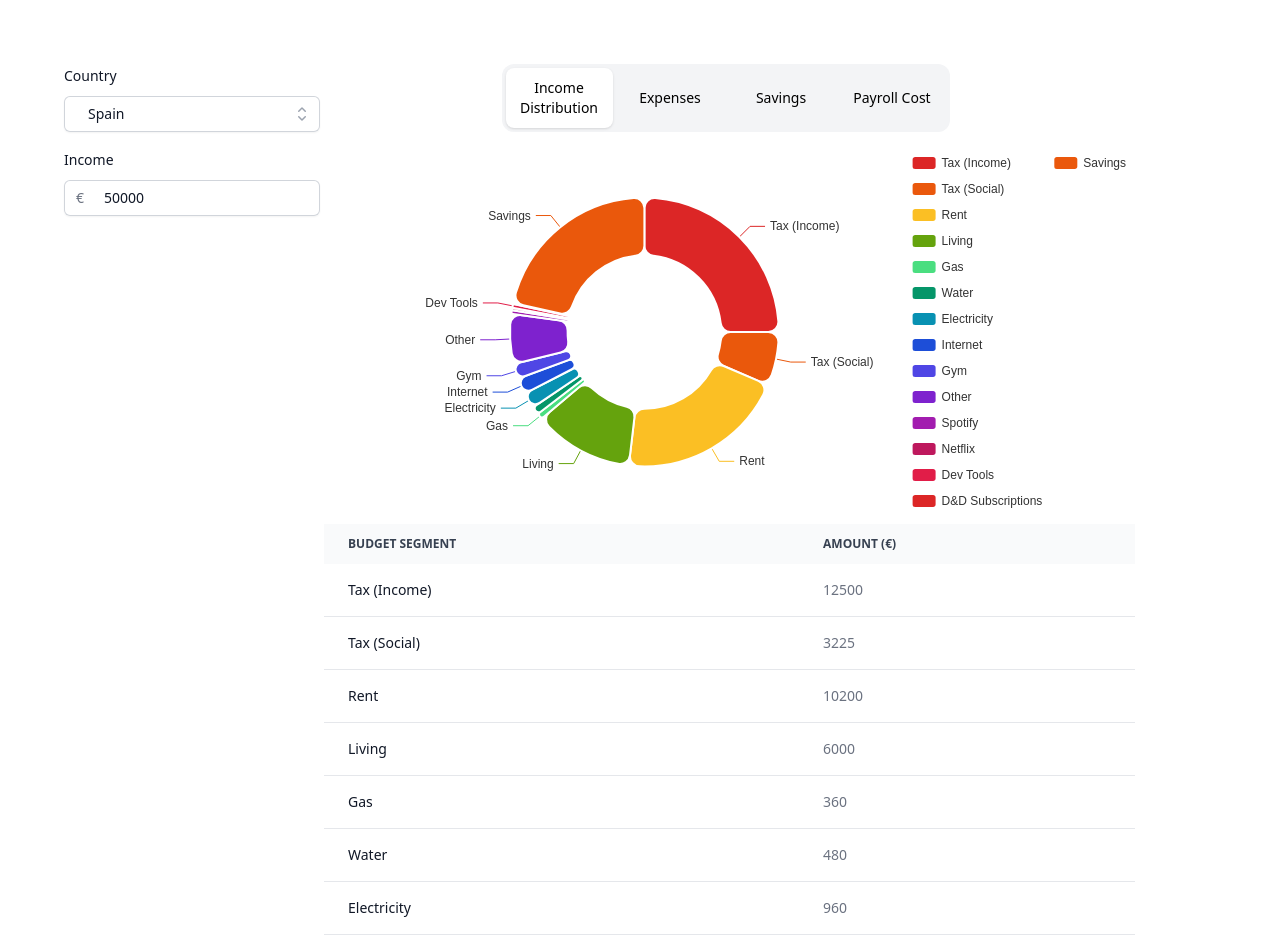
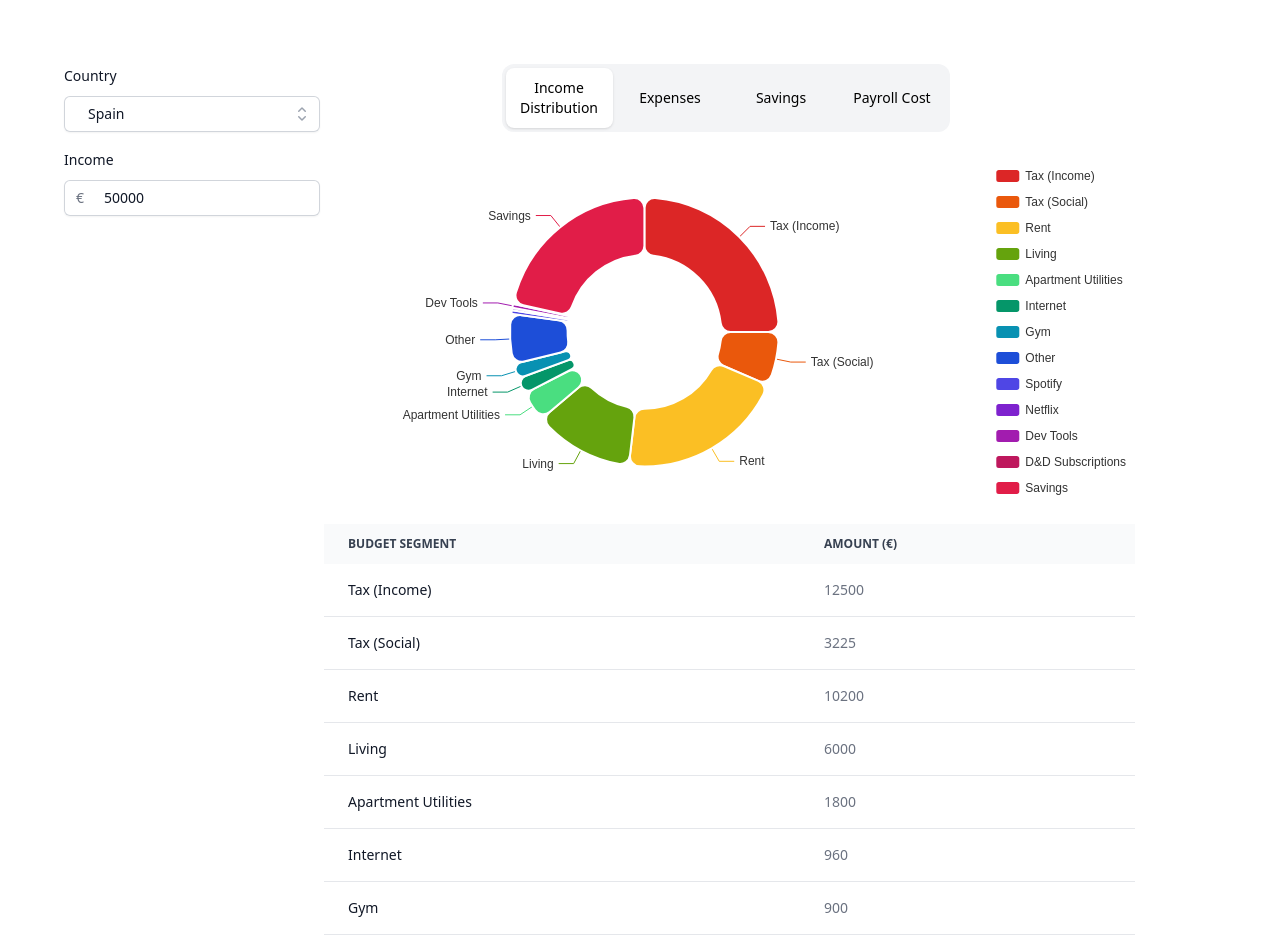
Before and after one commit to Ujinjinjin/relocation-analyzer, a Vue app: page / in a window 1280 px wide. Shown: the top 952 px of the page. Built offline with nearby package versions, Linux system fonts and the light colour scheme.

Commit message:
upd dataset

```diff
--- a/src/data/dataset.ts
+++ b/src/data/dataset.ts
@@ -18,9 +18,7 @@ export const COUNTRIES: TCountryDataDict = {
       other: [
         { name: 'Rent', value: 850, period: 'month' },
         { name: 'Living', value: 500, period: 'month' },
-        { name: 'Gas', value: 30, period: 'month' },
-        { name: 'Water', value: 40, period: 'month' },
-        { name: 'Electricity', value: 80, period: 'month' },
+        { name: 'Apartment Utilities', value: 150, period: 'month' },
         { name: 'Internet', value: 80, period: 'month' },
         { name: 'Gym', value: 75, period: 'month' }
       ]
@@ -42,8 +40,9 @@ export const COUNTRIES: TCountryDataDict = {
       other: [
         { name: 'Rent', value: 500, period: 'month' },
         { name: 'Living', value: 500, period: 'month' },
-
-        { name: 'Unknown', value: 350, period: 'month' }
+        { name: 'Apartment Utilities', value: 130, period: 'month' },
+        { name: 'Internet', value: 25, period: 'month' },
+        { name: 'Phone Bill', value: 30, period: 'month' },
       ]
     }
   },
@@ -64,7 +63,6 @@ export const COUNTRIES: TCountryDataDict = {
         { name: 'Rent', value: 500, period: 'month' },
         { name: 'Living', value: 500, period: 'month' },
         { name: 'Apartment Utilities', value: 250, period: 'month' },
-        { name: 'Electricity', value: 50, period: 'month' },
         { name: 'Internet', value: 25, period: 'month' },
         { name: 'Phone Bill', value: 30, period: 'month' },
       ]
@@ -108,8 +106,9 @@ export const COUNTRIES: TCountryDataDict = {
       other: [
         { name: 'Rent', value: 1000, period: 'month' },
         { name: 'Living', value: 500, period: 'month' },
-
-        { name: 'Unknown', value: 350, period: 'month' }
+        { name: 'Apartment Utilities', value: 150, period: 'month' },
+        { name: 'Internet', value: 25, period: 'month' },
+        { name: 'Phone Bill', value: 45, period: 'month' },
       ]
     }
   },
```
